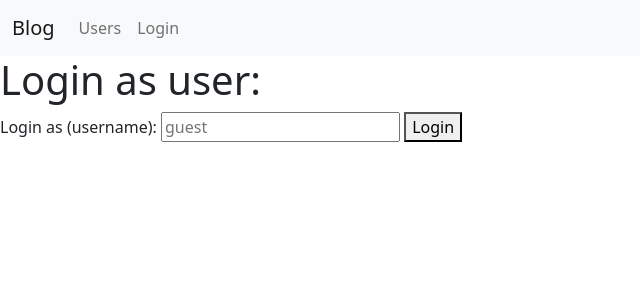
After one commit to Ivansyn2013/TryFlask, a Flask app: page /auth/login/ in a window 1280 px wide. The commit adds this page. Shown: the top 300 px of the page, without its empty margins (0-640 px from the left). Run offline with Flask 2, Linux system fonts and the light colour scheme; some libraries are stand-ins or nearby versions.

Commit message:
finished

```diff
--- a/blog/app.py
+++ b/blog/app.py
@@ -6,24 +6,34 @@ from blog.views.users import users_app
 from blog.config.developer import DevelopmemtConfig
 from blog.models.init_db import db
 from blog.commands.commands import my_cli_commands_app
+from blog.views.auth import login_manager, auth_app
 
+# create app
 app = Flask(__name__)
+###blueprints
 app.register_blueprint(users_app, url_prefix='/users')
 app.register_blueprint(my_cli_commands_app)
+app.register_blueprint(auth_app, url_prefix="/auth")
+###
+###config
 app.config.from_object(DevelopmemtConfig)
+###
+###other imports
 db.init_app(app)
-
+login_manager.init_app(app)
 
 
 @app.route('/')
 def index():  # put application's code here
     return render_template('index.html')
 
+
 @app.route('/user/')
 def read_user():  # put application's code here
     name = request.args.get('name')
     surname = request.args.get('surname')
     return f"Username {name or ['noname']} Usersurname {surname or ['nosurname']}"
+
 
 @app.route("/status/", methods=["GET", "POST"])
 def custom_status_code():
@@ -41,13 +51,14 @@ def custom_status_code():
     return "", 204
 
 
-
 @app.before_request
 def process_before_request():
     """
     Sets start_time to `g` object
     """
     g.start_time = time()
+
+
 @app.after_request
 def process_after_request(response):
     """
--- a/blog/commands/commands.py
+++ b/blog/commands/commands.py
@@ -8,6 +8,7 @@ def init_db():
     '''
     command for init flask db
     '''
+    db.drop_all()
     db.create_all()
     print('Db is inited')
 
@@ -17,7 +18,7 @@ def create_user():
     Cli command for create Flask user in db
     > Created user: user
     '''
-    admin = User(user_name='admin', is_staff=True)
+    admin = User(user_name='admin1', is_staff=True)
     db.session.add(admin)
     db.session.commit()
     print('Success user created: ', admin)
--- a/blog/config/developer.py
+++ b/blog/config/developer.py
@@ -1,8 +1,10 @@
 class Config(object):
     TESTING = False
 
+
 class DevelopmemtConfig(Config):
     TESTING = True
-    #DATABASE_URI = ''
+    # DATABASE_URI = ''
     SQLALCHEMY_DATABASE_URI = 'sqlite:////db.db'
     SQLALCHEMY_MODIFICATIONS = False
+    SECRET_KEY = 'abcdefg123456'
--- a/blog/models/user.py
+++ b/blog/models/user.py
@@ -1,7 +1,8 @@
 from sqlalchemy import Column, Integer, String, Boolean
 from blog.models.init_db import db
+from flask_login import  UserMixin
 
-class User(db.Model):
+class User(db.Model, UserMixin):
     id = Column(Integer, primary_key=True, autoincrement=True)
     user_name = Column(String(80), unique=True, nullable=False)
     is_staff = Column(Boolean, nullable=False, default=False)
--- /dev/null
+++ b/blog/templates/auth/login.html
@@ -0,0 +1,24 @@
+{% extends 'base.html' %}
+{% block title %}
+    Login as
+{% endblock %}
+
+{% block body %}
+    <h1>Login as user:</h1>
+        {% if error %}
+            <div class="alert alert-danger" role="alert">
+        {{ error }}
+        </div>
+        {% endif %}
+    <form method="post">
+        <label for="input-username">Login as (username):</label>
+            <input
+            id="input-username"
+            type="text"
+            name="username"
+            placeholder="guest"
+            required
+            >
+            <button type="submit">Login</button>
+    </form>
+{% endblock %}
--- a/blog/templates/base.html
+++ b/blog/templates/base.html
@@ -18,8 +18,7 @@
 </head>
 <body>
     {% include 'nav_bar.html' %}
-    {% block nav_bar %}
-    {% endblock %}
+
 
     {% block body%}
         <div class="container">
--- a/blog/templates/nav_bar.html
+++ b/blog/templates/nav_bar.html
@@ -5,7 +5,7 @@
         <button class="navbar-toggler" type="button" data-bs-toggle="collapse"
         data-bs-target="#navbarNavAltMarkup" aria-controls="navbarNavAltMarkup"
         aria-expanded="false" aria-label="Toggle navigation">
-        <span class="navbar-toggler-icon"></span>
+        <span class="navbar-toggler-icon">Button1</span>
         </button>
         <div class="collapse navbar-collapse" id="navbarNavAltMarkup">
             <div class="navbar-nav">
@@ -16,8 +16,19 @@
                 {{ label }}
                 </a>
                 {% endfor %}
+
+                {% if current_user.is_authenticated %}
+                <a class="nav-link" href="{{ url_for('auth_app.logout') }}">Logout</a>
+                {% else %}
+                <a href="{{ url_for('auth_app.login') }}"
+                    class="nav-link {% if request.endpoint == 'login' -%}active{%- endif %}">
+                    Login
+                </a>
+                {% endif %}
             </div>
+        </div>
+
+
     </div>
-</div>
 </nav>
 {% endblock %}
--- /dev/null
+++ b/blog/views/auth.py
@@ -0,0 +1,47 @@
+from flask import Blueprint, request, redirect, url_for, render_template
+from flask_login import LoginManager, login_user, logout_user, login_required
+from blog.models.user import User
+
+auth_app = Blueprint('auth_app', __name__)
+
+login_manager = LoginManager()
+login_manager.login_view = "auth_app.login"
+
+@login_manager.user_loader
+def load_user(user_id):
+    return User.query.filter_by(id=user_id).one_or_none()
+
+@login_manager.unauthorized_handler
+def unauthorized():
+    return redirect(url_for("auth_app.login"))
+
+@auth_app.route("/login/", methods=["GET", "POST"], endpoint="login")
+def login():
+    if request.method == "GET":
+        return render_template("auth/login.html")
+    username = request.form.get("username")
+    if not username:
+        return render_template("auth/login.html", error="username not passed")
+    user = User.query.filter_by(user_name=username).one_or_none()
+    if user is None:
+        return render_template("auth/login.html", error=f"no user {username!r} found")
+    login_user(user)
+    return redirect(url_for("index"))
+
+
+@auth_app.route("/logout/", endpoint="logout")
+@login_required
+def logout():
+    logout_user()
+    return redirect(url_for("index"))
+@auth_app.route("/secret/")
+@login_required
+def secret_view():
+    return "Super secret data"
+
+
+
+__all__ = [
+    "login_manager",
+    "auth_app",
+]
--- a/req.txt
+++ b/req.txt
@@ -1,5 +1,7 @@
 click==8.1.3
+colorama==0.4.6
 Flask==2.2.3
+Flask-Login==0.6.2
 Flask-SQLAlchemy==3.0.3
 greenlet==2.0.2
 itsdangerous==2.1.2
```
Also changed, not shown: blog/templates/index.html (+8 -0 lines), blog/templates/users/details.html (+6 -1 lines), blog/templates/users/list.html (+6 -4 lines), blog/views/users.py (+7 -12 lines).
